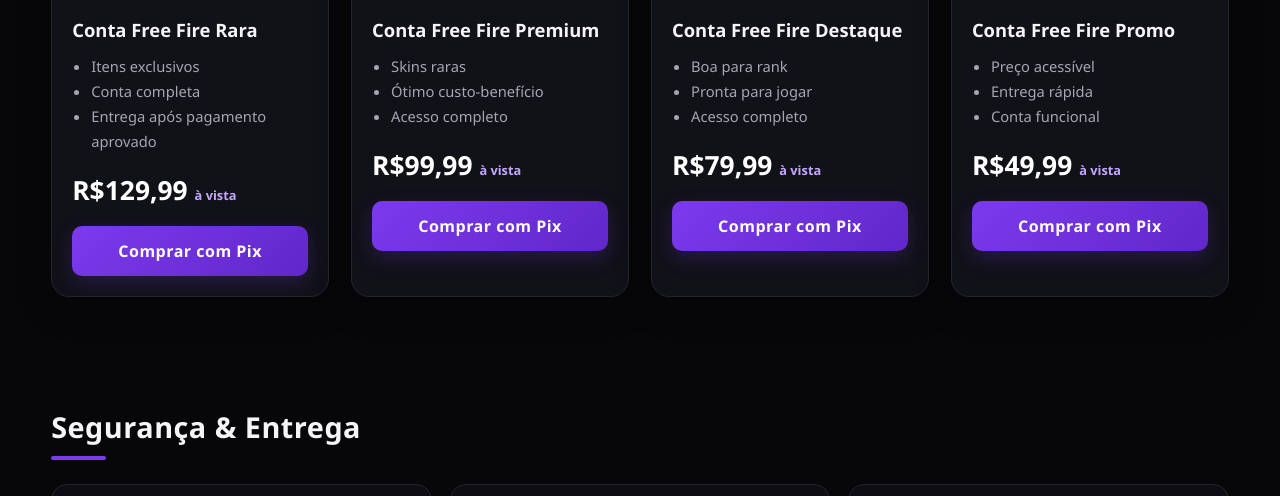
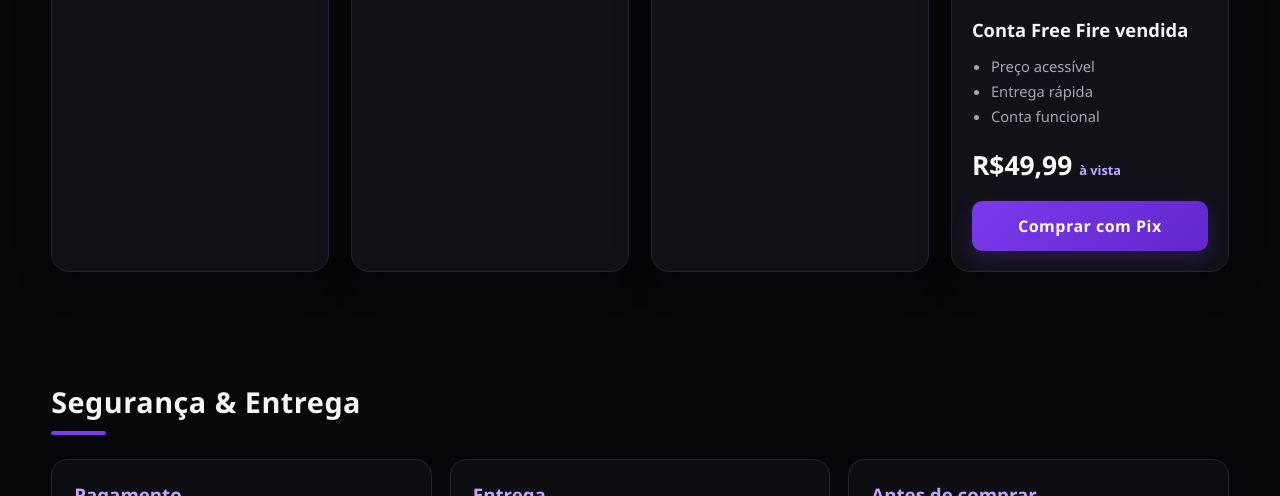
Before and after one commit to LojinhaZXoficial/Fusion-Store, a plain HTML site: page index.html in a window 1280 px wide. Shown: the part 861-1357 px from the top of the page. Drawn offline with Linux system fonts and the light colour scheme.

Commit message:
Update index.html

```diff
--- a/index.html
+++ b/index.html
@@ -267,7 +267,7 @@
       <video class="video" controls playsinline preload="metadata">
         <source src="videos/conta1.mp4" type="video/mp4">
         Seu navegador não suporta vídeo.
-      </video>
+      </lv_0_20260926231102.mp4>
       <div class="info">
         <h3>Conta Free Fire Rara</h3>
         <ul>
@@ -284,15 +284,15 @@
       <video class="video" controls playsinline preload="metadata">
         <source src="videos/conta2.mp4" type="video/mp4">
         Seu navegador não suporta vídeo.
-      </video>
+      </lv_0_20260926230940.mp4>
       <div class="info">
-        <h3>Conta Free Fire Premium</h3>
+        <h3>Conta Free Fire Rara</h3>
         <ul>
           <li>Skins raras</li>
           <li>Ótimo custo-benefício</li>
           <li>Acesso completo</li>
         </ul>
-        <div class="preco">R$99,99 <small>à vista</small></div>
+        <div class="preco">R$79,99 <small>à vista</small></div>
         <a class="botao" href="https://pay.kirvano.com/ba042720-f80e-4acd-80e3-791143e3a1ae">Comprar com Pix</a>
       </div>
     </div>
@@ -301,15 +301,15 @@
       <video class="video" controls playsinline preload="metadata">
         <source src="videos/conta3.mp4" type="video/mp4">
         Seu navegador não suporta vídeo.
-      </video>
+      </lv_0_20260926230849.mp4>
       <div class="info">
-        <h3>Conta Free Fire Destaque</h3>
+        <h3>Conta Free Fire super promo</h3>
         <ul>
           <li>Boa para rank</li>
           <li>Pronta para jogar</li>
           <li>Acesso completo</li>
         </ul>
-        <div class="preco">R$79,99 <small>à vista</small></div>
+        <div class="preco">R$59,99 <small>à vista</small></div>
         <a class="botao" href="https://pay.kirvano.com/4ba063d1-a5a7-465f-aa99-9ba6b3fd9801">Comprar com Pix</a>
       </div>
     </div>
@@ -320,7 +320,7 @@
         Seu navegador não suporta vídeo.
       </video>
       <div class="info">
-        <h3>Conta Free Fire Promo</h3>
+        <h3>Conta Free Fire vendida</h3>
         <ul>
           <li>Preço acessível</li>
           <li>Entrega rápida</li>
```
